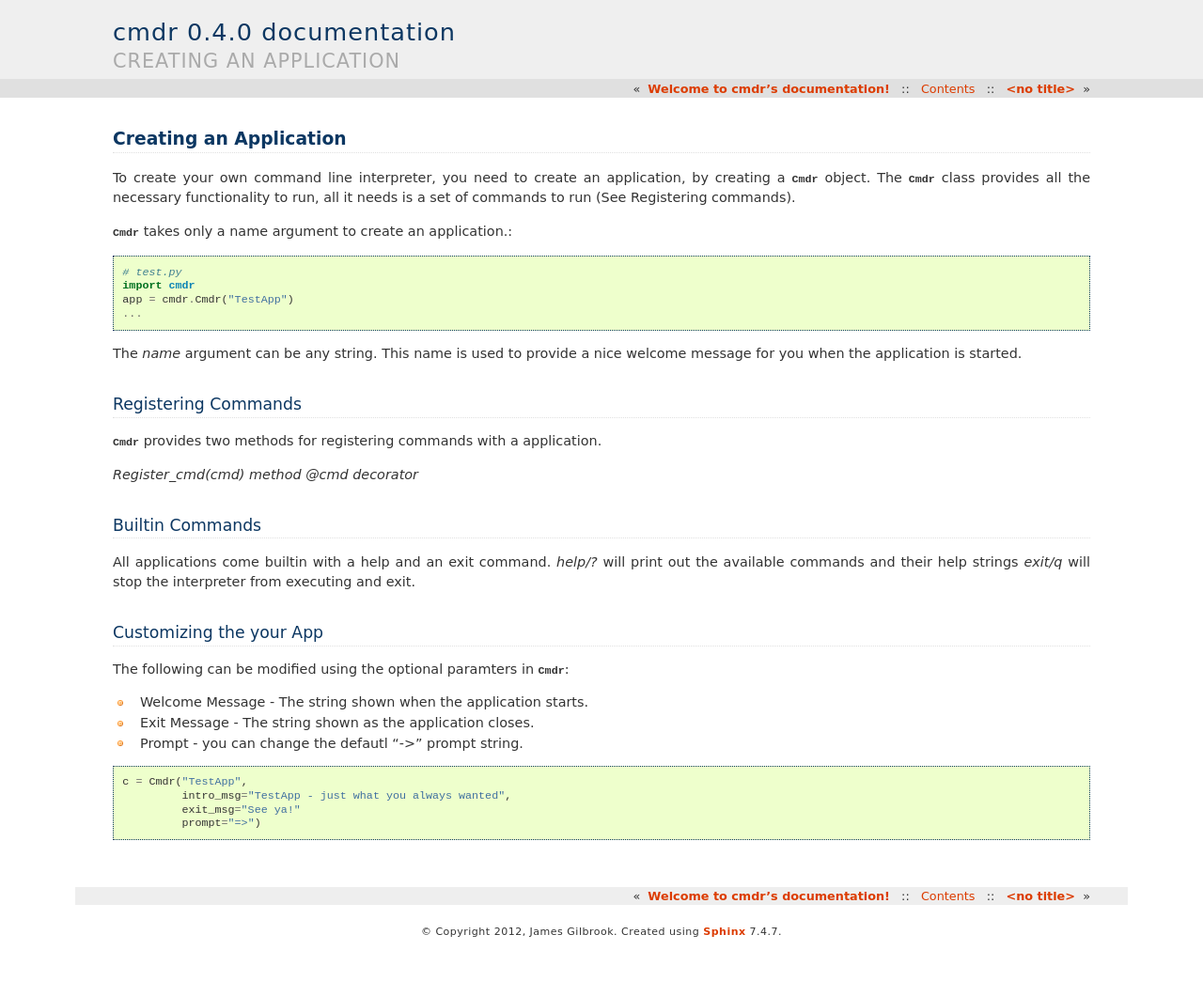
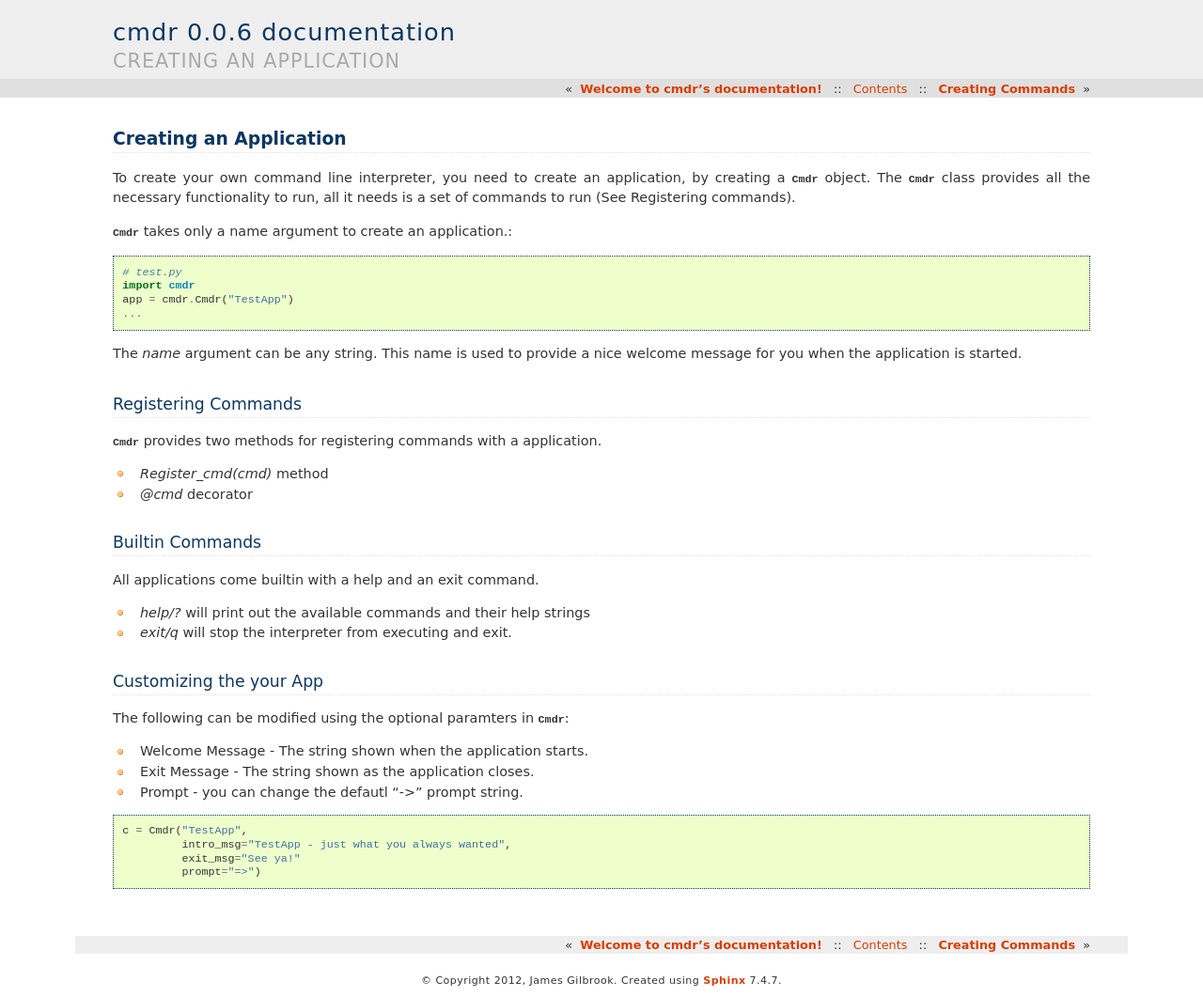
Before and after one commit to gilbrookie/cmdr, a Sphinx documentation site: the page built from docs/applications.rst, in a window 1280 px wide. Shown: the whole page at 94% size. Built offline with Sphinx 7.4.7, drawn with Linux system fonts in a browser that asks for light colours; before the commit the page ends 1009 px from its top, so only the background shows below that.

Commit message:
More documentation work to check-in
* Added docs for applications and commands (linked from index)
* updated index.rst
* Updated the verion of cmdr in the docs
* Upated Makefile to build the docs more reliably
* Updated the Readme - minor cleanup

```diff
--- a/docs/applications.rst
+++ b/docs/applications.rst
@@ -1,3 +1,5 @@
+
+=======================
 Creating an Application
 =======================
 
@@ -20,14 +22,15 @@
 
 :class:`Cmdr` provides two methods for registering commands with a application.
 
-*Register_cmd(cmd) method*
-*@cmd decorator*
+* *Register_cmd(cmd)* method
+* *@cmd* decorator
 
 Builtin Commands
 -----------------
 All applications come builtin with a help and an exit command.
-*help/?* will print out the available commands and their help strings
-*exit/q* will stop the interpreter from executing and exit.
+
+* *help/?* will print out the available commands and their help strings
+* *exit/q* will stop the interpreter from executing and exit.
 
 
 Customizing the your App
--- a/docs/conf.py
+++ b/docs/conf.py
@@ -48,9 +48,9 @@
 # built documents.
 #
 # The short X.Y version.
-version = '0.4.0'
+version = '0.0.6'
 # The full version, including alpha/beta/rc tags.
-release = '0.4.0'
+release = '0.0.6'
 
 # The language for content autogenerated by Sphinx. Refer to documentation
 # for a list of supported languages.
--- a/docs/index.rst
+++ b/docs/index.rst
@@ -50,6 +50,8 @@
 #. Creating an app (instantiate a :class:`Cmdr` class)
 #. Defining and registering a command with your app
 #. Starting the command interpreter (using :meth:`Cmdr.start()`)
+
+
 Advanced Usage
 ==============
 
```
Also changed, not shown: Readme.rst (+16 -19 lines), docs/commands.rst (+116 -0 lines), 1 other file.
